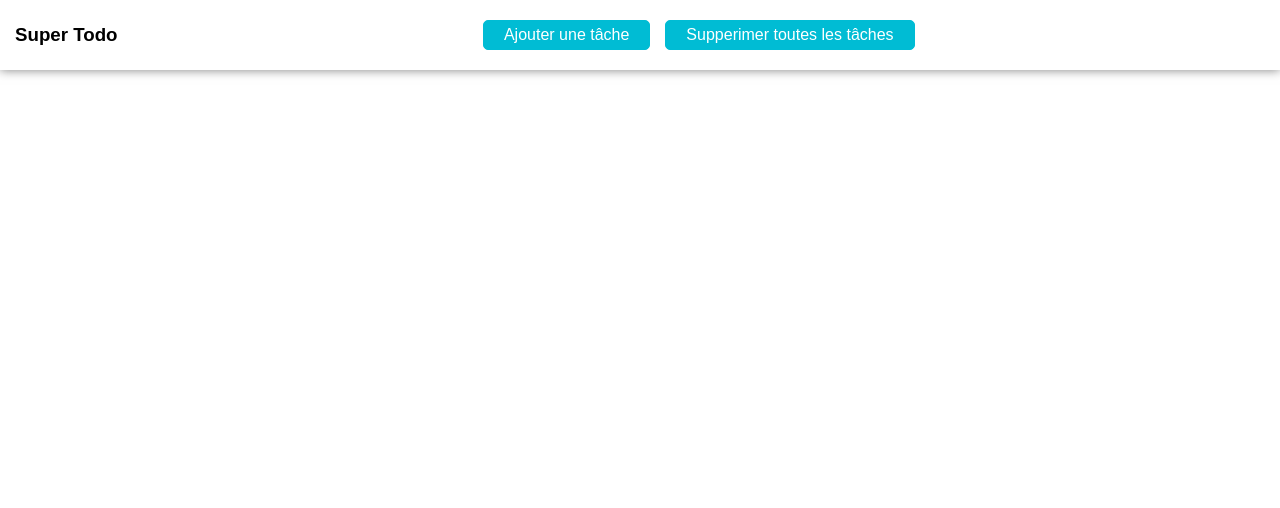
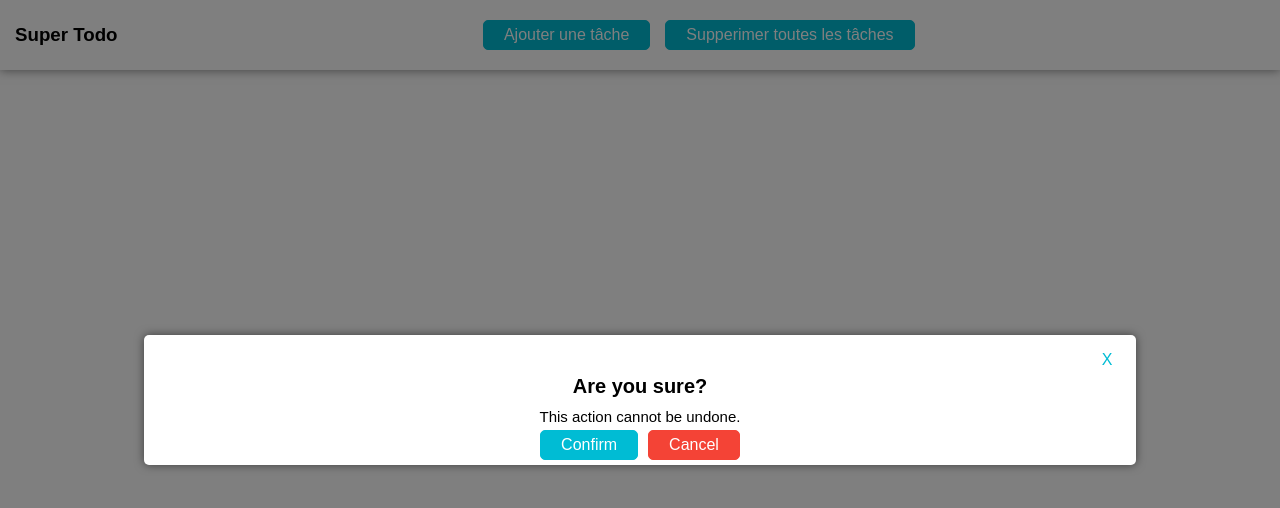
Before and after one commit to mattheri/formation-todo, a React (Create React App) app: page / in a window 1280 px wide. Both pictures are taken after a click on the button "Supperimer toutes les tâches". Shown: the top 508 px of the page. Built offline with nearby package versions, Linux system fonts and the light colour scheme.

Commit message:
Added a way to pass an undefined number of callback functions to a modal

```diff
--- a/src/blocks/app/App.js
+++ b/src/blocks/app/App.js
@@ -1,6 +1,6 @@
 
 import Container from '../../components/container/Container';
-import Modal from '../../components/modal/Modal';
+import ConfirmationModal from '../confirmation-modal/ConfirmationModal';
 import CreateTodo from '../create-todo/CreateTodo';
 import Header from '../header/Header';
 import TodosContextProvider from '../todos-context/TodosContext';
@@ -11,9 +11,8 @@ import './App.css';
 function App() {
   return (
     <TodosContextProvider>
-      <Modal>
-        <CreateTodo />
-      </Modal>
+      <CreateTodo />
+      <ConfirmationModal />
       <Container fluid>
         <Header />
         <Container>
--- /dev/null
+++ b/src/blocks/confirmation-modal/ConfirmationModal.css
@@ -0,0 +1,30 @@
+.modal-content {
+	width: 100%;
+	display: flex;
+	flex-direction: column;
+	justify-content: center;
+	align-items: center;
+}
+
+.modal-content h3 {
+	font-weight: bold;
+	font-size: 2rem;
+	margin-bottom: 1rem;
+}
+
+.modal-content p {
+	font-size: 1.5rem;
+	margin-bottom: 1rem;
+}
+
+.modal-content .modal-buttons {
+	display: flex;
+	flex-direction: row;
+	justify-content: center;
+	align-items: center;
+	margin: -1rem;
+}
+
+.modal-content .modal-buttons button {
+	margin: 0.5rem;
+}
--- /dev/null
+++ b/src/blocks/confirmation-modal/ConfirmationModal.js
@@ -0,0 +1,33 @@
+import { useRef } from 'react';
+
+import Button from '../../components/button/Button';
+import Modal from '../../components/modal/Modal';
+
+import './ConfirmationModal.css';
+
+export let confirmationModal = null;
+
+const ConfirmationModal = () => {
+	confirmationModal = useRef(null);
+
+	const closeModal = () => confirmationModal.current.close();
+	const confirm = () => {
+		confirmationModal.current.execute();
+		closeModal();
+	}
+
+	return (
+		<Modal ref={confirmationModal}>
+			<div className="modal-content">
+				<h3>Are you sure?</h3>
+				<p>This action cannot be undone.</p>
+				<div className="modal-buttons">
+					<Button onClick={confirm}>Confirm</Button>
+					<Button variant="secondary" onClick={closeModal}>Cancel</Button>
+				</div>
+			</div>
+		</Modal>
+	);
+}
+
+export default ConfirmationModal;
--- a/src/blocks/create-todo/CreateTodo.js
+++ b/src/blocks/create-todo/CreateTodo.js
@@ -1,14 +1,20 @@
 import { nanoid } from 'nanoid';
+
+import { useRef } from 'react';
 
 import Button from '../../components/button/Button';
 import Form from '../../components/form/Form';
-import { modalRef } from '../../components/modal/Modal';
+import Modal from '../../components/modal/Modal';
 import useTodos from '../../hooks/UseTodos';
+
+export let createTodoModal = null;
 
 const CreateTodo = () => {
 	const { addTodo } = useTodos();
 
-	const closeModal = () => modalRef.current.close();
+	createTodoModal = useRef(null);
+
+	const closeModal = () => createTodoModal.current.close();
 
 	const onSubmit = async (values) => {
 		const { title, description } = values;
@@ -29,14 +35,14 @@ const CreateTodo = () => {
 	}
 
 	return(
-		<>
+		<Modal ref={createTodoModal}>
 			<Form initialValues={initialValues} onSubmit={onSubmit}>
 				<Form.Input label='Titre' id='title' />
 				<Form.Input label='Description' id='description' type='texteara' />
 				<Button type="submit">Créer</Button>
 			</Form>
 			<Button variant="secondary" onClick={closeModal}>Cancel</Button>
-		</>
+		</Modal>
 	);
 }
 
--- a/src/blocks/header/Header.js
+++ b/src/blocks/header/Header.js
@@ -1,17 +1,31 @@
 import useTodos from '../../hooks/UseTodos';
 
-import { modalRef } from '../../components/modal/Modal';
+import { createTodoModal } from '../create-todo/CreateTodo';
+import { confirmationModal } from '../confirmation-modal/ConfirmationModal';
 
 import Button from '../../components/button/Button';
 import Container from '../../components/container/Container';
 
 import './Header.css';
+import { useEffect } from 'react';
 
 const Header = () => {
-	const openModal = () => modalRef.current.open();
+	const openModal = () => createTodoModal.current.open();
 	const { clearTodos } = useTodos();
 
 	const clearTodosHandler = async () => await clearTodos();
+
+	const confirm = () => confirmationModal.current.open();
+
+	useEffect(
+		() => {
+			if (confirmationModal.current) {
+				confirmationModal.current.register(clearTodosHandler);
+			}
+		},
+		[confirmationModal]
+	)
+
 	return(
 		<Container as='header' fluid className='header'>
 			<div className='logo'>
@@ -23,7 +37,7 @@ const Header = () => {
 						<Button onClick={openModal}>Ajouter une tâche</Button>
 					</li>
 					<li className='header-menu-item'>
-						<Button onClick={clearTodosHandler}>Supperimer toutes les tâches</Button>
+						<Button onClick={confirm}>Supperimer toutes les tâches</Button>
 					</li>
 				</ul>
 			</nav>
--- a/src/components/form/FormContext.js
+++ b/src/components/form/FormContext.js
@@ -8,13 +8,6 @@ const FormContextProvider = ({ onSubmit, initialValues = {}, children }) => {
 	const updateField = (fieldName, value) => setFormState({ ...formState, [fieldName]: value });
 	const resetFields = () => setFormState(Object.fromEntries(Object.entries(formState).map(([key, _]) => [key, ''])));
 	const getFieldValue = fieldName => formState[fieldName];
-
-	useEffect(
-		() => {
-			console.log(formState);
-		},
-		[formState]
-	)
 
 	const handleSubmit = (event) => {
 		const submitWithValues = onSubmit(event);
--- a/src/components/modal/Modal.js
+++ b/src/components/modal/Modal.js
@@ -1,23 +1,25 @@
-import { useImperativeHandle, useRef, useState } from "react";
+import { forwardRef, useImperativeHandle, useRef, useState } from "react";
 
 import Portal from '../portal/Portal';
 import Close from './Close';
 
 import './Modal.css';
 
-export let modalRef = null;
+const registeredFn = {};
 
-const Modal = ({ children }) => {
+const Modal = forwardRef(({ children }, ref) => {
 	const [isOpen, setIsOpen] = useState(false);
-
-	modalRef = useRef(null);
 
 	const openModal = () => setIsOpen(true);
 	const closeModal = () => setIsOpen(false);
+	const register = (fn) => registeredFn[fn.name] = fn;
+	const execute = () => Object.entries(registeredFn).forEach(([_, fn]) => fn());
 
-	useImperativeHandle(modalRef, () => ({
+	useImperativeHandle(ref, () => ({
 		open: openModal,
 		close: closeModal,
+		register: register,
+		execute: execute
 	}));
 
 	return isOpen ? (
@@ -29,6 +31,6 @@ const Modal = ({ children }) => {
 			<div className="modal-background" onClick={closeModal} />
 		</Portal>
 	) : null;
-}
+});
 
 export default Modal;
```
